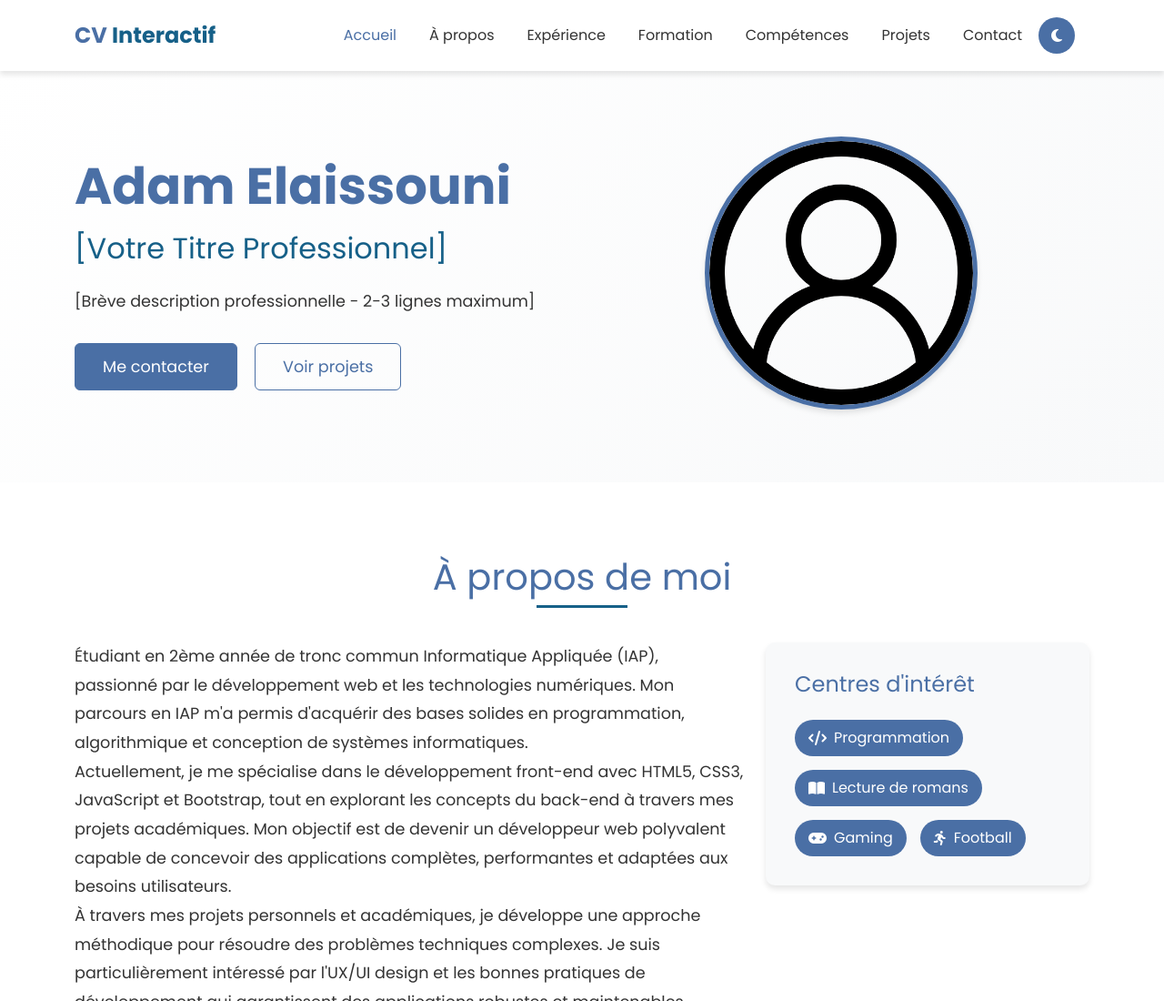
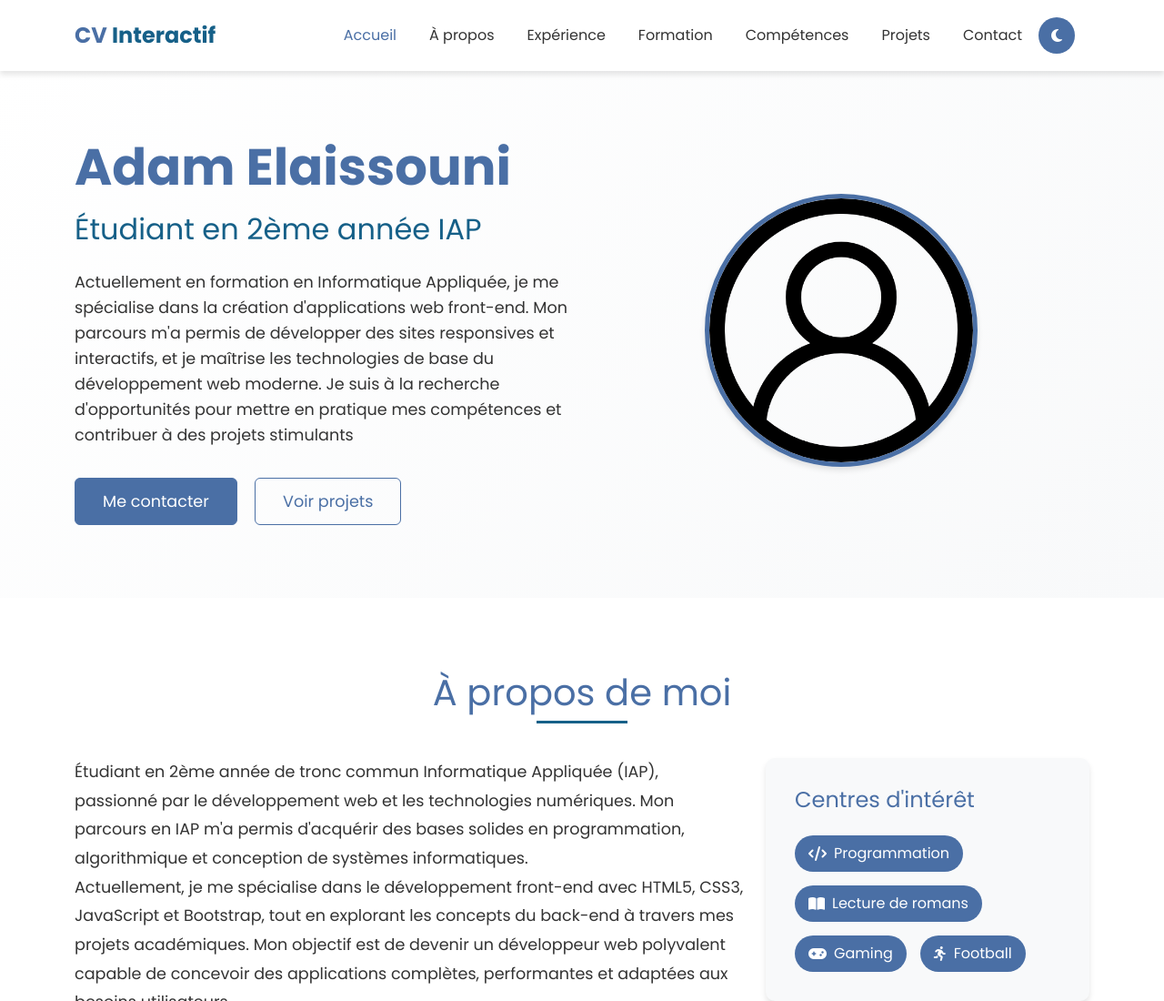
Before and after one commit to adamElaissouni/cv-interactive-adam-elaissouni, a plain HTML site: page index.html in a window 1280 px wide. Shown: the top 1100 px of the page at 91% size. Drawn offline with nearby package versions, Linux system fonts and the light colour scheme; files whose address does not match are found by name.

Commit message:
final commit
Updated professional title and description in the hero section.

```diff
--- a/index.html
+++ b/index.html
@@ -42,8 +42,8 @@
                 <div class="col-lg-6">
                     <div class="hero-content">
                         <h1>Adam Elaissouni</h1>
-                        <h2>[Votre Titre Professionnel]</h2>
-                        <p>[Brève description professionnelle - 2-3 lignes maximum]</p>
+                        <h2>Étudiant en 2ème année IAP</h2>
+                        <p>Actuellement en formation en Informatique Appliquée, je me spécialise dans la création d'applications web front-end. Mon parcours m'a permis de développer des sites responsives et interactifs, et je maîtrise les technologies de base du développement web moderne. Je suis à la recherche d'opportunités pour mettre en pratique mes compétences et contribuer à des projets stimulants</p>
                         <div class="hero-buttons">
                             <a href="#contact" class="btn btn-primary">Me contacter</a>
                             <a href="#projects" class="btn btn-outline">Voir projets</a>
```
